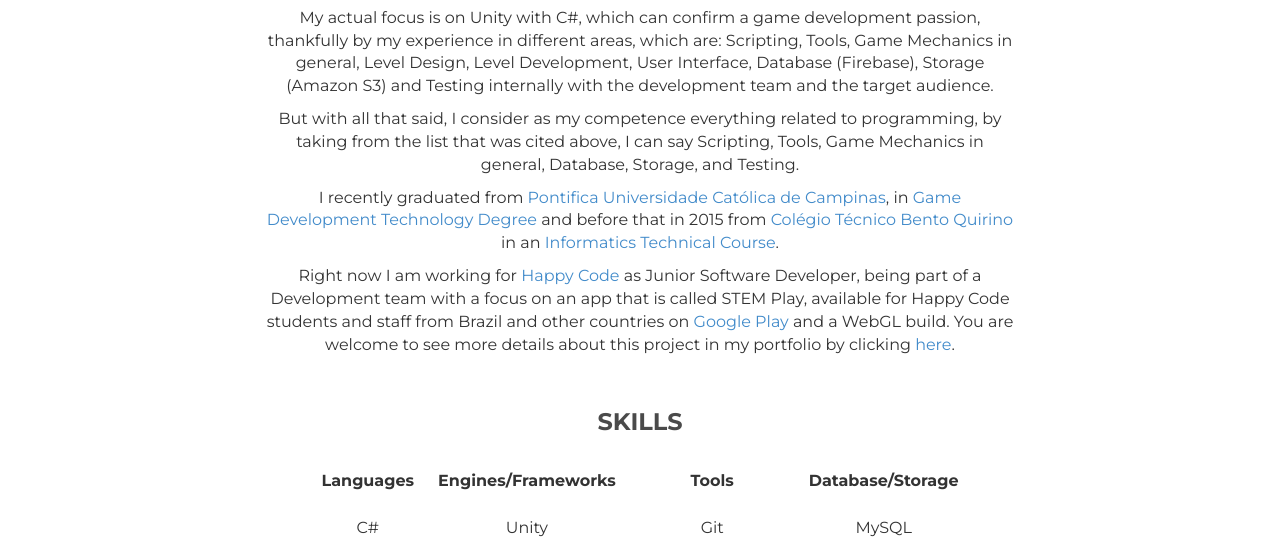
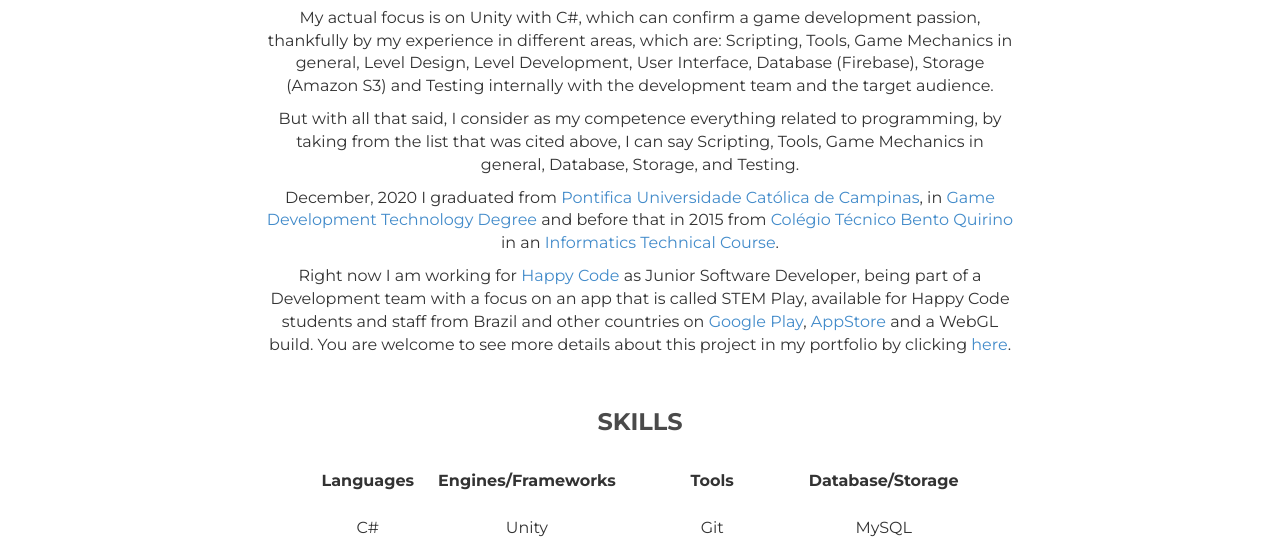
Before and after one commit to feliperb29/feliperb29.github.io, a plain HTML site: page about.html in a window 1280 px wide. Shown: the part 672-1226 px from the top of the page. Drawn offline with nearby package versions, Linux system fonts and the light colour scheme.

Commit message:
Portfolio text content update
Adding the new option of platform for the Stemplay app, that it is the Apple AppStore. Also updating the date of my graduation in Game Development, that it is not so recent the way I wrote.

```diff
--- a/about.html
+++ b/about.html
@@ -68,8 +68,8 @@
 				<p>I am a Software Developer with Dual Citizenship Italian and Brazilian, currently living in Campinas, São Paulo, Brazil.</p>
 				<p>My actual focus is on Unity with C#, which can confirm a game development passion, thankfully by my experience in different areas, which are: Scripting, Tools, Game Mechanics in general, Level Design, Level Development, User Interface, Database (Firebase), Storage (Amazon S3) and Testing internally with the development team and the target audience.</p>
 				<p>But with all that said, I consider as my competence everything related to programming, by taking from the list that was cited above, I can say Scripting, Tools, Game Mechanics in general, Database, Storage, and Testing.</p>
-				<p>I recently graduated from <a href="https://www.puc-campinas.edu.br/"target="_blank">Pontifica Universidade Católica de Campinas</a>, in <a href="https://www.puc-campinas.edu.br/graduacao/superior-de-tecnologia-em-jogos-digitais/" target="_blank">Game Development Technology Degree</a> and before that in 2015 from <a href="https://www.bentoquirino.com.br/" target="_blank">Colégio Técnico Bento Quirino</a> in an <a href="http://www.bentoquirino.com.br/novo/cursos/informatica/"target="_blank">Informatics Technical Course</a>.</p>
-				<p>Right now I am working for <a href="https://happycodeschool.com/" target="_blank">Happy Code</a> as Junior Software Developer, being part of a Development team with a focus on an app that is called STEM Play, available for Happy Code students and staff from Brazil and other countries on <a href="https://play.google.com/store/apps/details?id=com.stemplay.platform" target="_blank">Google Play</a> and a WebGL build. You are welcome to see more details about this project in my portfolio by clicking <a href="stemplay.html">here</a>.</p>
+				<p>December, 2020 I graduated from <a href="https://www.puc-campinas.edu.br/"target="_blank">Pontifica Universidade Católica de Campinas</a>, in <a href="https://www.puc-campinas.edu.br/graduacao/superior-de-tecnologia-em-jogos-digitais/" target="_blank">Game Development Technology Degree</a> and before that in 2015 from <a href="https://www.bentoquirino.com.br/" target="_blank">Colégio Técnico Bento Quirino</a> in an <a href="http://www.bentoquirino.com.br/novo/cursos/informatica/"target="_blank">Informatics Technical Course</a>.</p>
+				<p>Right now I am working for <a href="https://happycodeschool.com/" target="_blank">Happy Code</a> as Junior Software Developer, being part of a Development team with a focus on an app that is called STEM Play, available for Happy Code students and staff from Brazil and other countries on <a href="https://play.google.com/store/apps/details?id=com.stemplay.platform" target="_blank">Google Play</a>, <a href="https://apps.apple.com/br/app/stem-play-letramento-digital/id1561045713#?platform=ipad" target="_blank">AppStore</a> and a WebGL build. You are welcome to see more details about this project in my portfolio by clicking <a href="stemplay.html">here</a>.</p>
 
 				<br>
 
```
Also changed, not shown: stemplay.html (+1 -1 lines).
